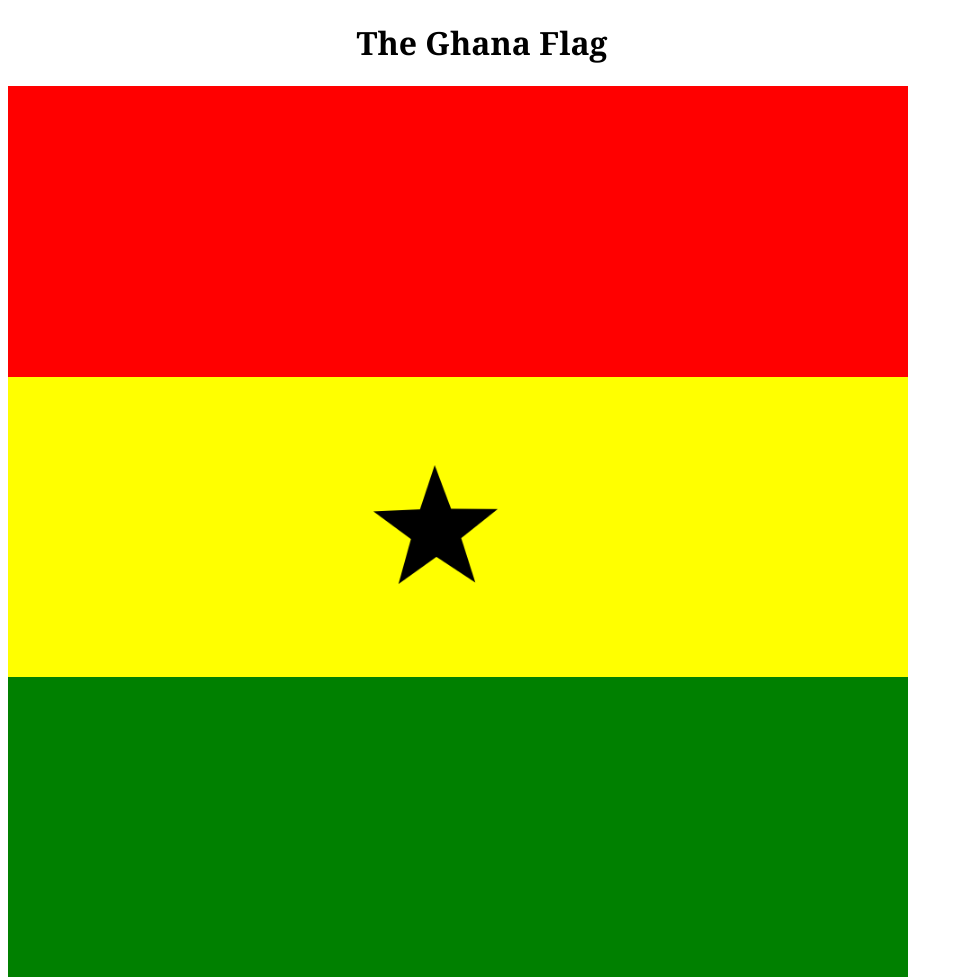
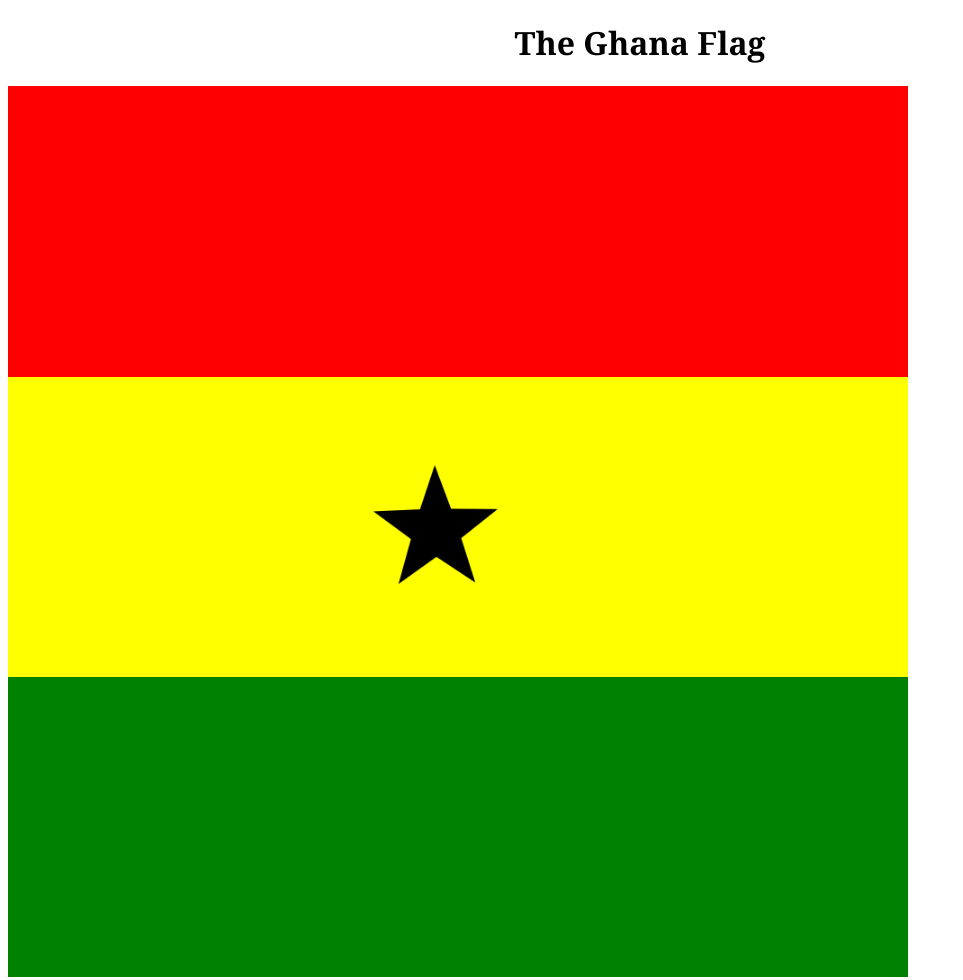
Before and after one commit to kwabenafullstack/Ghana-Flag, a plain HTML site: page index.html in a window 1280 px wide. Shown: the whole page, without its empty margins (0-963 px from the left). Drawn offline with Linux system fonts and the light colour scheme.

Commit message:
Update index.html

```diff
--- a/index.html
+++ b/index.html
@@ -7,7 +7,6 @@
     <style>
         h1{
             text-align: center;
-            margin-right: 25%;
             font-size: xx-large;
             font-style: normal;
             font-family: Georgia, 'Times New Roman', Times, serif;
```
